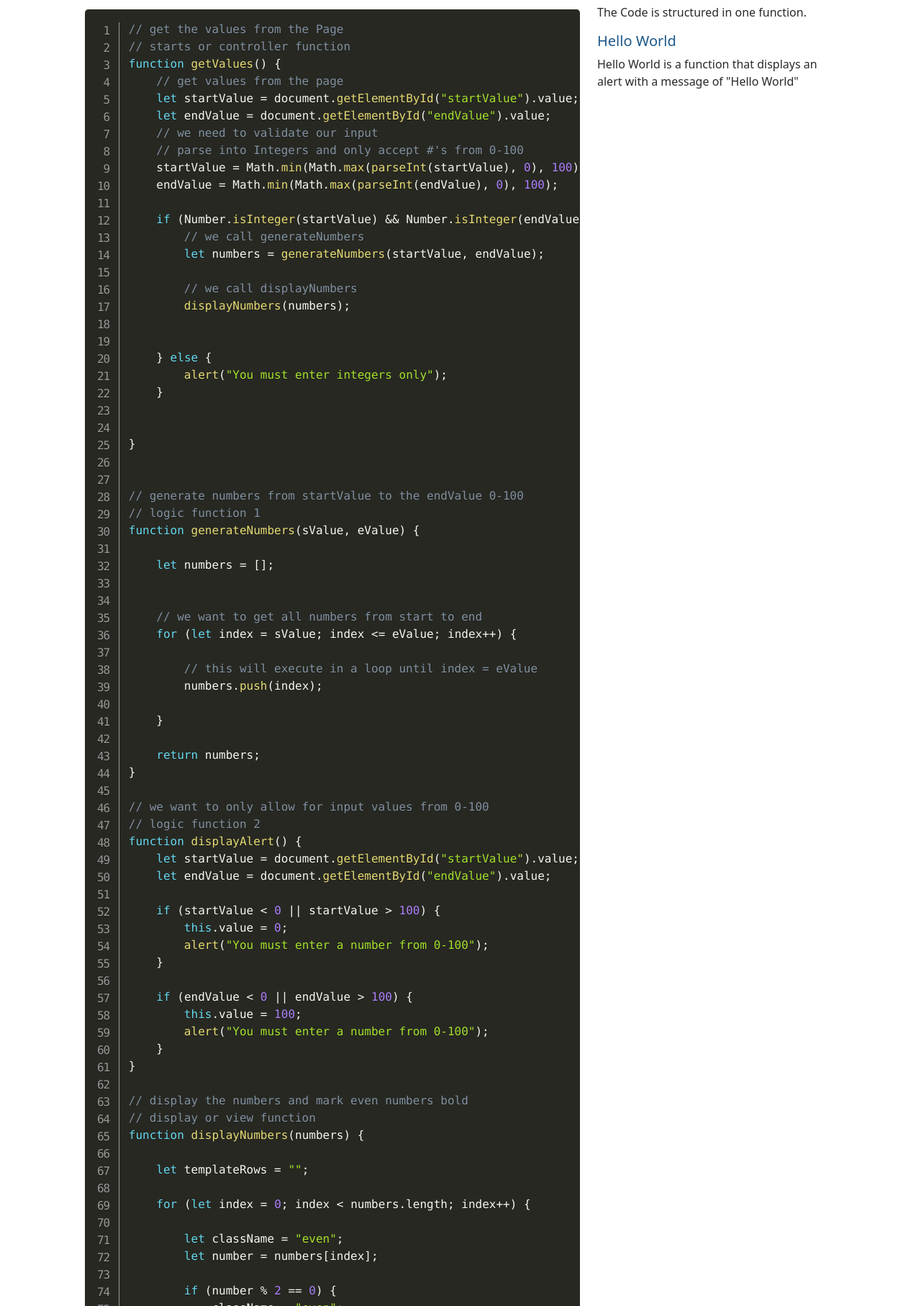
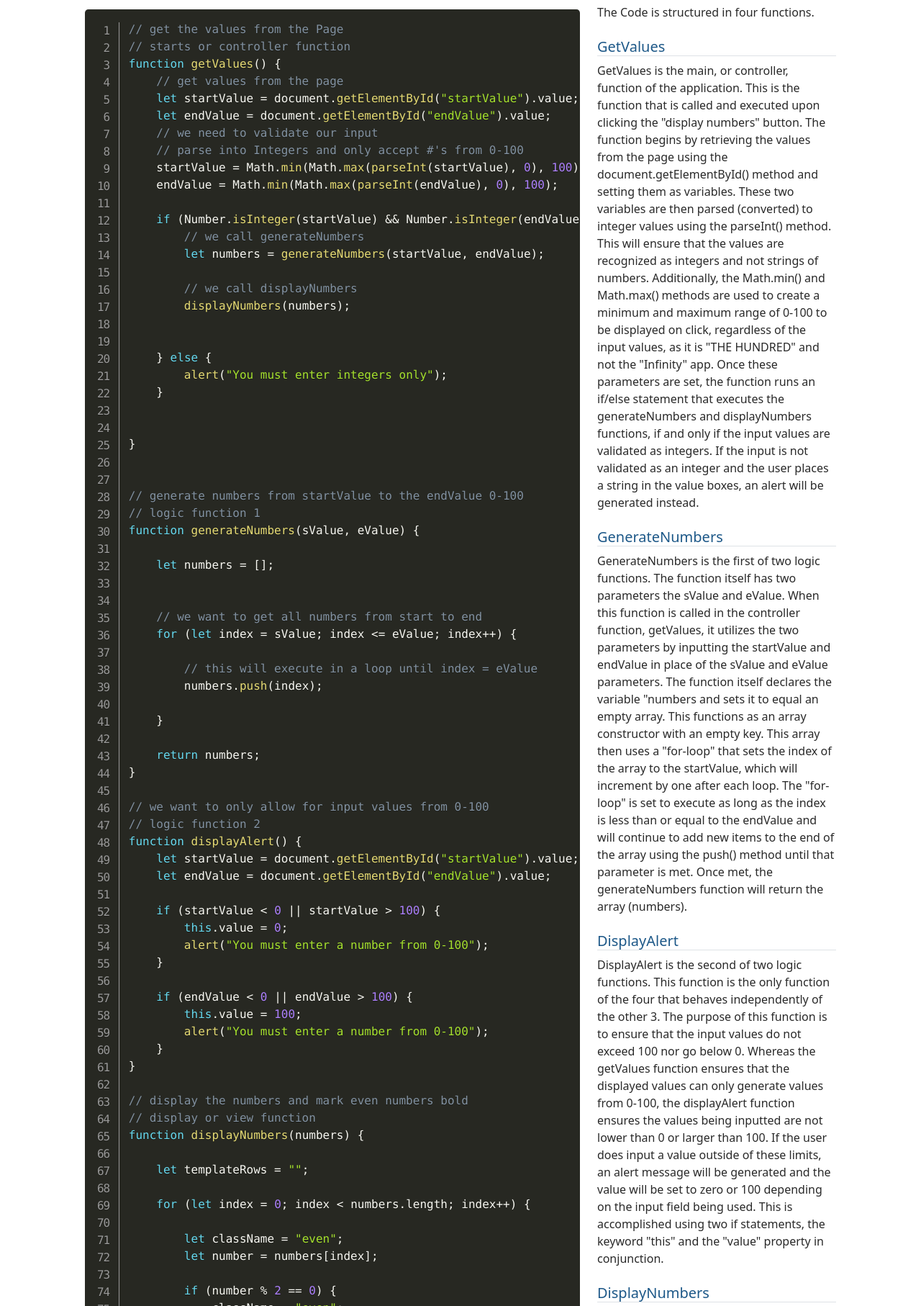
Before and after one commit to StaticShock93/TheHundred, a plain HTML site: page code.html in a window 1280 px wide. Shown: the part 138-1952 px from the top of the page at 72% size. Drawn offline with nearby package versions, Linux system fonts and the light colour scheme.

Commit message:
completed code write-up
completed code write-up.

```diff
--- a/code.html
+++ b/code.html
@@ -149,9 +149,9 @@ function displayNumbers(numbers) {
         if (number % 2 == 0) {
             className = "even";
         } else {
-            className = "odd"
+            className = "odd";
         }
-        //This renders correctly with Prism, see the source
+        //This does not render correctly with Prism, see the source
         templateRows += `<tr><td class="${className}">${number}</td></tr>`;
 
     }
@@ -166,9 +166,51 @@ function displayNumbers(numbers) {
                         </pre>
                 </div>
                 <div class="col-lg-4">
-                    <p>The Code is structured in one function.</p>
-                    <h5>Hello World</h5>
-                    <p>Hello World is a function that displays an alert with a message of "Hello World"</p>
+                    <p>The Code is structured in four functions.</p>
+                    <h5 class="border-bottom border-1 mt-4">GetValues</h5>
+                    <p>GetValues is the main, or controller, function of the application. This is the function that is
+                        called and executed upon clicking the "display numbers" button. The function begins by
+                        retrieving the values from the page using the document.getElementById() method and setting them
+                        as variables. These two variables are then parsed (converted) to integer values using the
+                        parseInt() method. This will ensure that the values are recognized as integers and not strings
+                        of numbers. Additionally, the Math.min() and Math.max() methods are used to create a minimum and
+                        maximum range of 0-100 to be displayed on click, regardless of the input values, as it is "THE
+                        HUNDRED" and not the "Infinity" app. Once these parameters are set, the function runs an if/else
+                        statement that executes the generateNumbers and displayNumbers functions, if and only if the
+                        input values are validated as integers. If the input is not validated as an integer and the user
+                        places a string in the value boxes, an alert will be generated instead.
+                    </p>
+                    <h5 class="border-bottom border-1 mt-4">GenerateNumbers</h5>
+                    <p>GenerateNumbers is the first of two logic functions. The function itself has two parameters the
+                        sValue and eValue. When this function is called in the controller function, getValues, it
+                        utilizes the two parameters by inputting the startValue and endValue in place of the sValue and
+                        eValue parameters. The function itself declares the variable "numbers and sets it to equal an
+                        empty array. This functions as an array constructor with an empty key. This array then uses a
+                        "for-loop" that sets the index of the array to the startValue, which will increment by one after
+                        each loop. The "for-loop" is set to execute as long as the index is less than or equal to the
+                        endValue and will continue to add new items to the end of the array using the push() method
+                        until that parameter is met. Once met, the generateNumbers function will return the array
+                        (numbers).</p>
+                    <h5 class="border-bottom border-1 mt-4">DisplayAlert</h5>
+                    <p>DisplayAlert is the second of two logic functions. This function is the only function of the four
+                        that behaves independently of the other 3. The purpose of this function is to ensure that the
+                        input values do not exceed 100 nor go below 0. Whereas the getValues function ensures that the
+                        displayed values can only generate values from 0-100, the displayAlert function ensures the
+                        values being inputted are not lower than 0 or larger than 100. If the user does input a value
+                        outside of these limits, an alert message will be generated and the value will be set to zero or
+                        100 depending on the input field being used. This is accomplished using two if statements, the
+                        keyword "this" and the "value" property in conjunction.</p>
+                    <h5 class="border-bottom border-1 mt-4">DisplayNumbers</h5>
+                    <p>DisplayNumbers is the last function called in the initial function, getValues. This function
+                        works to display the values generated by the generateNumbers function to the viewport in a
+                        table. This is accomplished by utilizing a combination of a "for-loop", an if/else statement,
+                        and a template literal. The loop outputs a string, which will be the current value of the index
+                        of the number within the array of values generated. The loop continues this process for each
+                        index value within the array as long as the index remains less than the length of the array. The
+                        template literal inserts the string created in its own table row after each loop. The if/else
+                        statement marks the even numbers in bold by using a modulo equation that sets their HTML class
+                        to 'even'. The function places this output in the table body of the results section by using the
+                        getElementById().innerHTML property-method.</p>
                 </div>
             </div>
         </div>
--- a/js/site.js
+++ b/js/site.js
@@ -74,7 +74,7 @@ function displayNumbers(numbers) {
         if (number % 2 == 0) {
             className = "even";
         } else {
-            className = "odd"
+            className = "odd";
         }
         templateRows += `<tr><td class="${className}">${number}</td></tr>`;
 
```
Also changed, not shown: index.html (+1 -1 lines).
